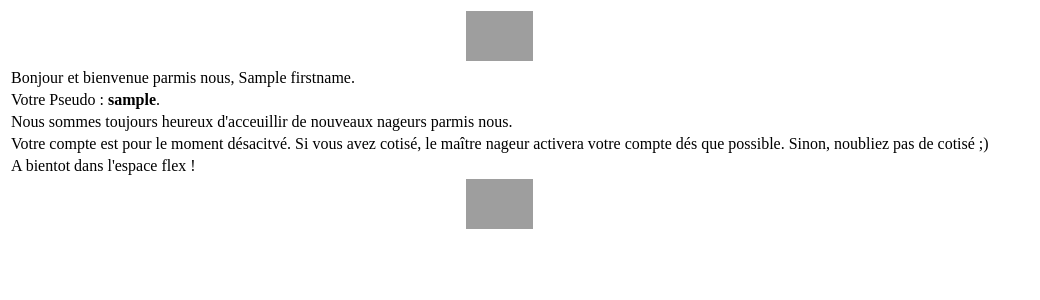
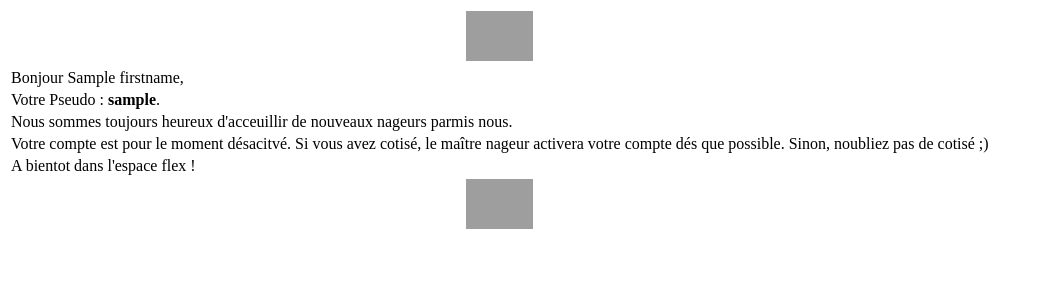
Before and after one commit to AlsaceDigitale/coworking-flex, a Symfony app: template templates/security/registrationMail.html.twig in a window 1280 px wide. Shown: the top 300 px of the page, without its empty margins (0-1040 px from the left). Run offline with Twig, Linux system fonts and the light colour scheme; the template is opened without the code that fills it: most values are stand-ins (such as "Sample title", 1, 10 or a date in 2020); some libraries are stand-ins or nearby versions; grey boxes are pictures that could not be loaded.

Commit message:
modif intitulé

```diff
--- a/templates/security/registrationMail.html.twig
+++ b/templates/security/registrationMail.html.twig
@@ -10,7 +10,7 @@
             <th><img src="http://www.laplagedigitale.eu/wp-content/themes/slate/images/flex/flex-08.png"  height="50px" alt=""></th>
         </tr>
         <tr>
-            <td>Bonjour et bienvenue parmis nous, {{ registration_man.firstname }}.</td>
+            <td>Bonjour {{ registration_man.firstname }},</td>
         </tr>
         <tr>
             <td>Votre Pseudo : <strong>{{ registration_man.username }}</strong>.</td>
```
